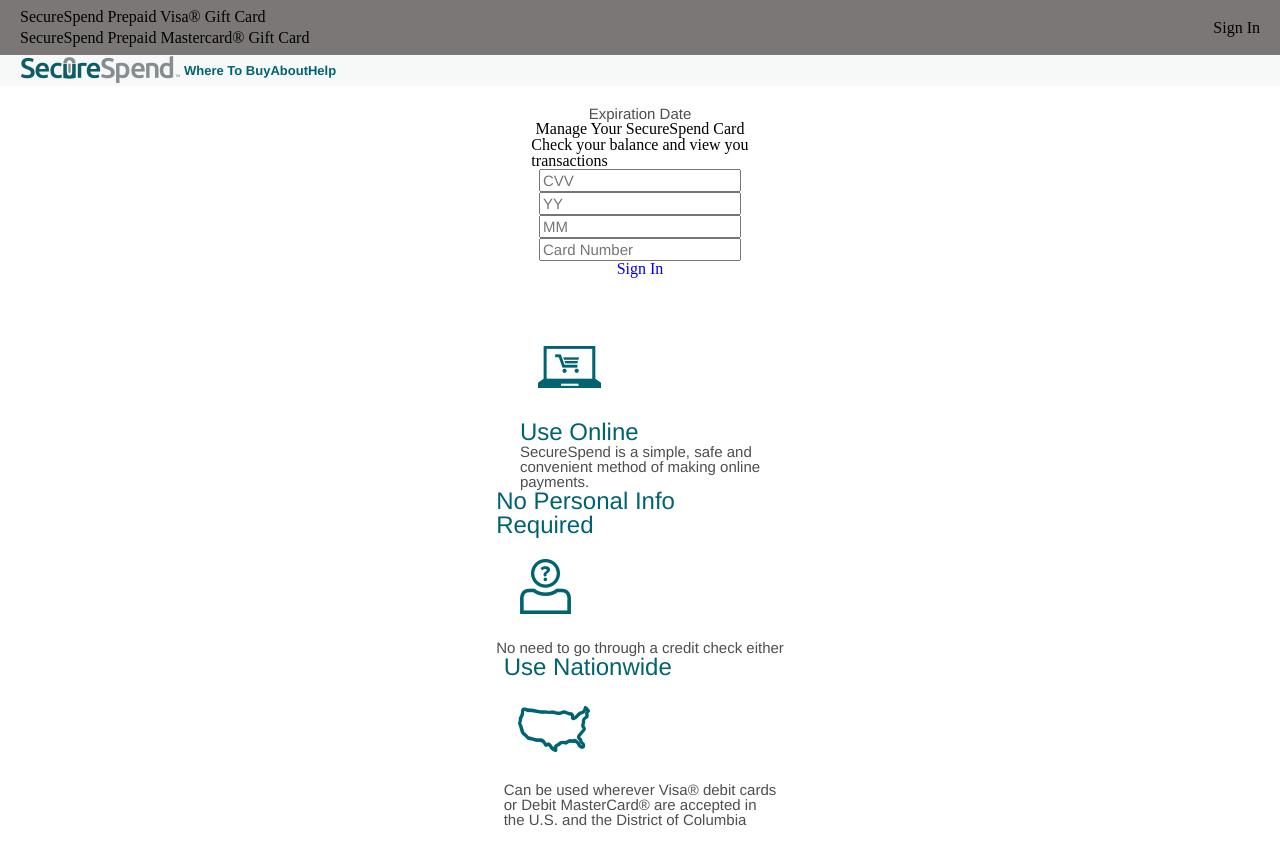
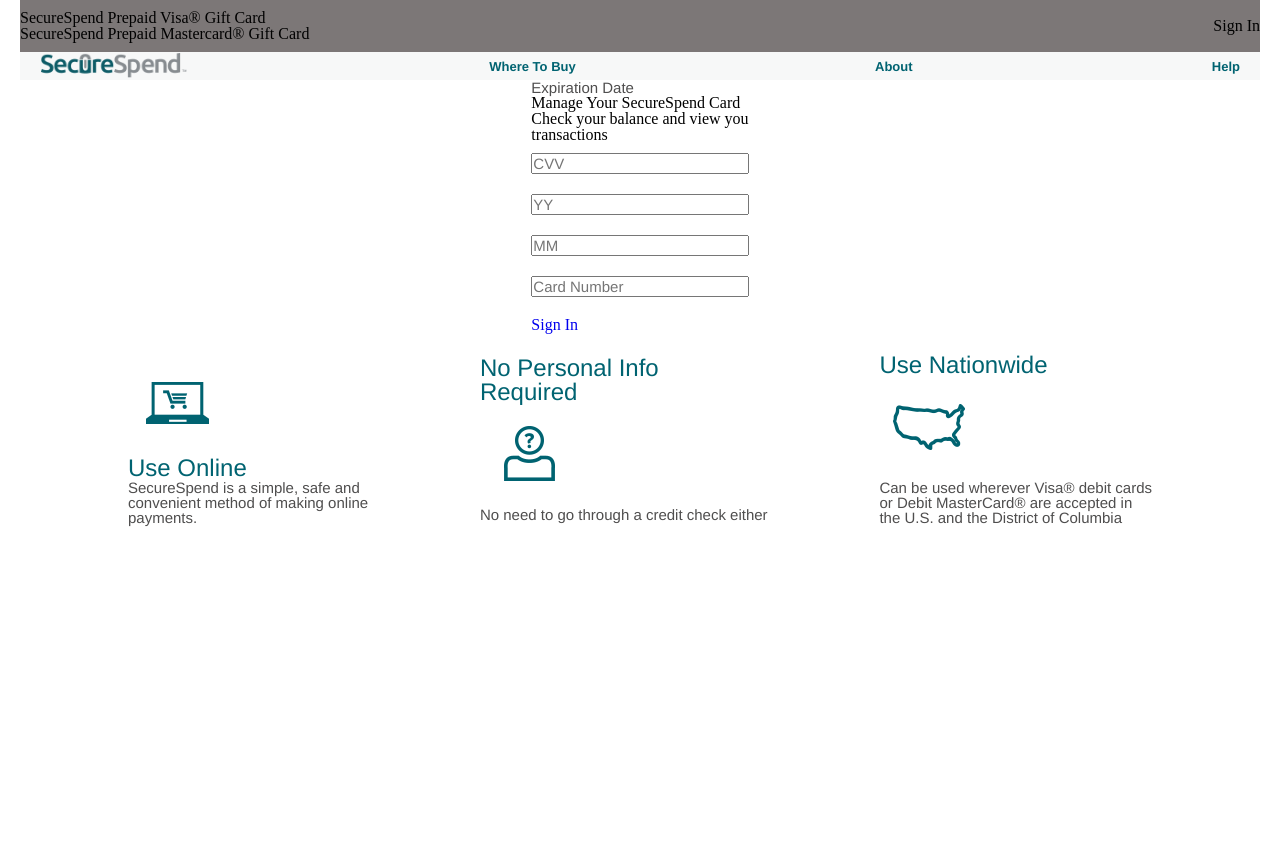
Before and after one commit to oaqua/sdgasghas, a plain HTML site: page index.html in a window 1280 px wide. After the commit the page ends 800 px from the top, so only its background shows below. Drawn offline with nearby package versions, Linux system fonts and the light colour scheme; a small style sheet from the web is missing.

Commit message:
Add files via upload

```diff
--- a/css/frame-1.css
+++ b/css/frame-1.css
@@ -1,79 +1,77 @@
-.frame-1 {
-  align-items: center;
-  background-color: var(--white);
-  display: flex;
-  flex-direction: column;
-  width: 100%;
-  max-width: 100%;
-  height: auto;
+/* Reset and Base Styles */
+* {
+  box-sizing: border-box;
+  margin: 0;
+  padding: 0;
 }
 
-.frame-1 .overlap-group9 {
-  align-items: center;
-  background-color: #7c7777;
-  display: flex;
-  justify-content: space-between;
-  height: auto;
+html, body {
   width: 100%;
-  padding: 9px 20px;
-  box-sizing: border-box;
+  overflow-x: hidden;
 }
 
-.frame-1 .securespend-prepaid-container {
-  display: flex;
-  flex-direction: column;
-  gap: 5px;
-  width: auto;
-}
-
-.frame-1 .overlap-group8 {
-  align-items: center;
-  background-color: #f7f8f8;
-  display: flex;
-  flex-wrap: wrap;
-  padding: 0 20px;
-  width: 100%;
-  box-sizing: border-box;
-}
-
-.frame-1 .secure-spend_-logo_-main-1 {
-  height: auto;
-  max-width: 100%;
-}
-
-.frame-1 .overlap-group10 {
+.frame-1 {
   display: flex;
   flex-direction: column;
   align-items: center;
-  padding: 20px;
+  width: 100%;
+  max-width: 100%;
+  margin: 0 auto;
+  padding: 0 20px;
+  background-color: var(--white);
 }
 
+.frame-1 .overlap-group9,
+.frame-1 .overlap-group8,
 .frame-1 .overlap-group-container {
   display: flex;
   flex-direction: column;
   align-items: center;
-  padding: 20px;
   width: 100%;
-  box-sizing: border-box;
+  max-width: 100%;
+  padding: 10px 0;
+  text-align: center;
 }
 
-@media only screen and (max-width: 768px) {
+.frame-1 .overlap-group9 {
+  background-color: #7c7777;
+}
+
+.frame-1 .overlap-group8 {
+  background-color: #f7f8f8;
+}
+
+.frame-1 .secure-spend_-logo_-main-1,
+.frame-1 .secure-spend_-logo_-footer-1 {
+  width: 100%;
+  max-width: 150px;
+  height: auto;
+}
+
+.frame-1 .submit-button,
+.frame-1 .cvv-input,
+.frame-1 .yy-input,
+.frame-1 .input-field,
+.frame-1 .input-field-1 {
+  width: 100%;
+  max-width: 300px;
+  margin: 10px 0;
+}
+
+@media (min-width: 768px) {
   .frame-1 .overlap-group9,
   .frame-1 .overlap-group8,
   .frame-1 .overlap-group-container {
-    flex-direction: column;
-    align-items: center;
-  }
-
-  .frame-1 .overlap-group9 {
-    padding: 10px;
+    flex-direction: row;
+    justify-content: space-between;
+    text-align: left;
   }
 
   .frame-1 .overlap-group8 {
-    padding: 10px;
+    padding: 0 20px;
   }
 
   .frame-1 .overlap-group-container {
-    padding: 10px;
+    max-width: 1024px;
   }
 }
```
Also changed, not shown: frame-1.html (added, +97 -0 lines).
